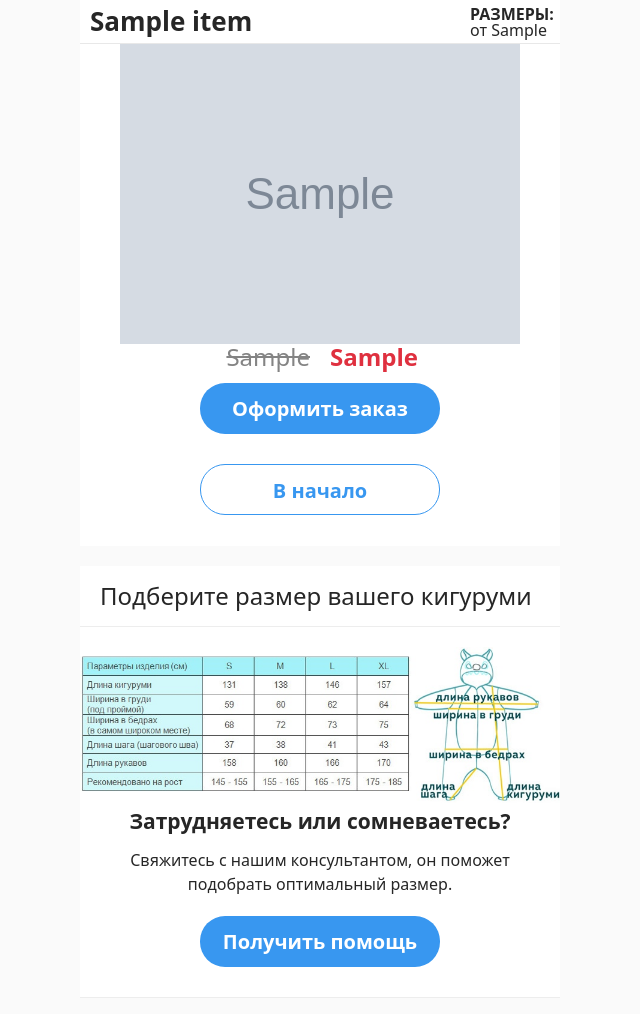
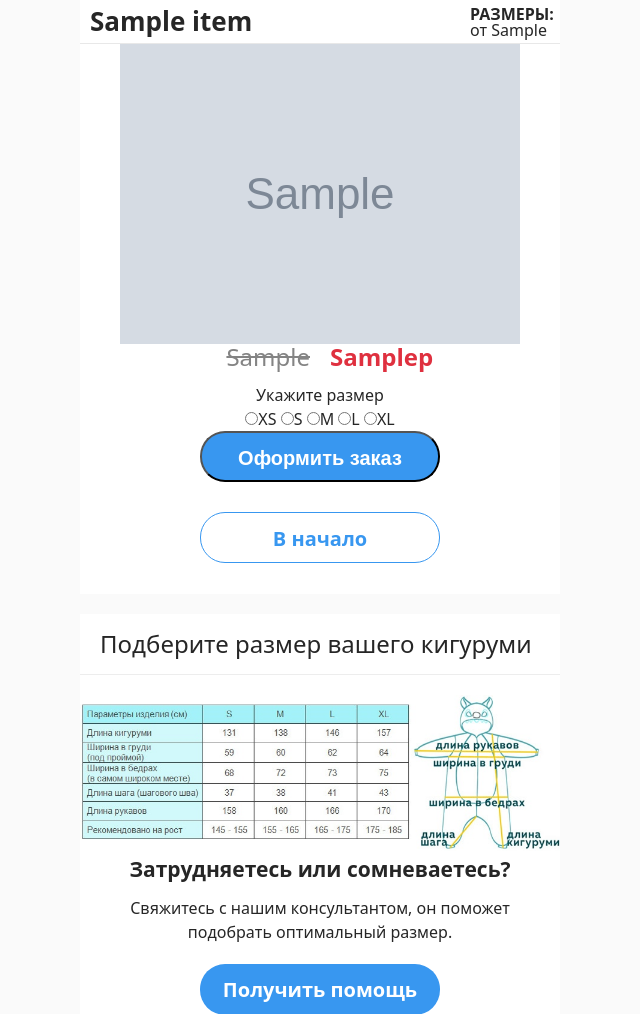
Before and after one commit to skwadet/kigurumi_landing, a Django app: page /main/ in a window 1280 px wide. Shown: the part 1303-2317 px from the top of the page, without its empty margins (320-960 px from the left). Run offline with Django 3.2, Linux system fonts and the light colour scheme; tables that the repository leaves empty hold one stand-in row (values such as "Sample post"); grey boxes marked "Sample" are stand-in pictures; some web fonts are replaced.

Commit message:
03.12.2019

```diff
--- a/scumapp/models.py
+++ b/scumapp/models.py
@@ -19,7 +19,7 @@ class Review(models.Model):
     userpic = models.ImageField(upload_to='userpics/')
     reviewpic = models.ImageField(upload_to='reviewpics/')
     likes = models.CharField(max_length=30)
-    review = models.TextField(max_length=500)
+    review = models.TextField(max_length=10000)
     date = models.CharField(max_length=10)
 
     def _str_(self):
--- a/static/styles.css
+++ b/static/styles.css
@@ -7,6 +7,10 @@
         url('../fonts/SegoeUI-Regular.ttf') format('truetype');
     font-weight: 400;
     font-style: normal;
+}
+
+input[type="radio"]{
+    -webkit-appearance: radio;
 }
 
 @font-face {
--- a/templates/index.htm
+++ b/templates/index.htm
@@ -94,15 +94,38 @@
         <div class="catalog" id="cat">
 
         <div class="cat">
-            <h3>{{ i.name}}</h3>
+            <h3>{{ i.name }}</h3>
             <div class="size"><span>Размеры:</span> от {{ i.size }}</div>
             <div><img style="margin: auto" src="{{ i.img.url }}" alt=""></div>
             <ul class="cprice">
                 <li>{{ i.price1 }}</li>
-                <li>{{ i.price2 }}</li>
+                <li>{{ i.price2 }}р</li>
             </ul>
-            <a href="https://{{ i.button_ym }}"
-               class="cbutton">Оформить заказ</a>
+
+            <form method="POST" action="https://money.yandex.ru/quickpay/confirm.xml">
+                <input type="hidden" name="targets" value="покупка кигуруми '{{ i.name }}'">
+                <input type="hidden" name="receiver" value="410019860659747">
+                <input type="hidden" name="formcomment"
+                       value="{{ i.name }}">
+                <input type="hidden" name="short-dest"
+                       value="{{ i.name }}">
+                <input type="hidden" name="quickpay-form" value="small">
+                <input type="hidden" name="sum" value="2499" data-type="number">
+                <input type="hidden" name="need-fio" value="true">
+                <input type="hidden" name="need-phone" value="true">
+                <input type="hidden" name="need-address" value="true">
+                <div style="text-align: center">
+                    <p>Укажите размер</p>
+                    <label><input type="radio" name="comment" value="XS">XS</label>
+                    <label><input type="radio" name="comment" value="S">S</label>
+                    <label><input type="radio" name="comment" value="M">M</label>
+                    <label><input type="radio" name="comment" value="L">L</label>
+                    <label><input type="radio" name="comment" value="XL">XL</label></div>
+                <input type="hidden" name="paymentType" value="AC">
+                <div style="text-align: center"><input class="cbutton" type="submit" value="Оформить заказ">
+                </div>
+            </form>
+
         </div>
     {% endfor %}
     <a href="#cat"
@@ -145,7 +168,7 @@
                     </div>
                     <div class="author_info">
                         <div class="name">{{ obj.user }}</div>
-                    <div class="text">{{ obj.city }}</div>
+                        <div class="text">г. {{ obj.city }}</div>
                     </div>
                 </div>
                 <img class="post_image" src="{{ obj.reviewpic.url }}" alt="">
@@ -161,7 +184,7 @@
                 <div class="text_block">
                     <p>{{ obj.review }}</p>
                 </div>
-            <div class="in-date">{{ obj.date }} дня назад</div>
+                <div class="in-date">{{ obj.date }} дней назад</div>
             </div>
         {% endfor %}
     </section>
@@ -182,8 +205,8 @@
                 </div>
                 <div class="text_block">
                     <h4>Быстрая доставка</h4>
-                    <p>Почтой или курьером в течение 1-10 дней. Стоимость доставки от 390р. Оставьте заявку и оператор
-                        расскажет, какая доставка будет удобнее именно для вас.</p>
+                    <p>Бесплатная доставка. Почтой в течении 10 дней. Если нужна быстрая доставка нажмите на вкладку
+                        "получить помощь" и мы постараемся отправить Вам кигуруми как можно быстрее.</p>
                 </div>
             </div>
             <div class="list_item clearfix">
@@ -193,8 +216,9 @@
                     </div>
                 </div>
                 <div class="text_block">
-                    <h4>Оплата при получении</h4>
-                    <p>Мы не принимаем предоплат. Оплата производится только при получении заказа на руки.</p>
+                    <h4>Гарантия оплаты</h4>
+                    <p>Мы принимаем платежи через проверенный платежный сервис, оплатить можно как картой, так и
+                        электронным кошельком</p>
                 </div>
             </div>
             <div class="list_item clearfix">
@@ -239,7 +263,6 @@
 
     <!-- footer -->
     <footer>
-        <img src="../static/black-320.png" alt="">
         <a target="_blank"
            href="http://preview-pages.neodvance.com/politics/?l=571940805524126ab07e17e6cdfdfd79cbb6b24b">Политика
             конфиденциальности</a><br>
```
Lines whose indentation alone changed are shown as unchanged.
